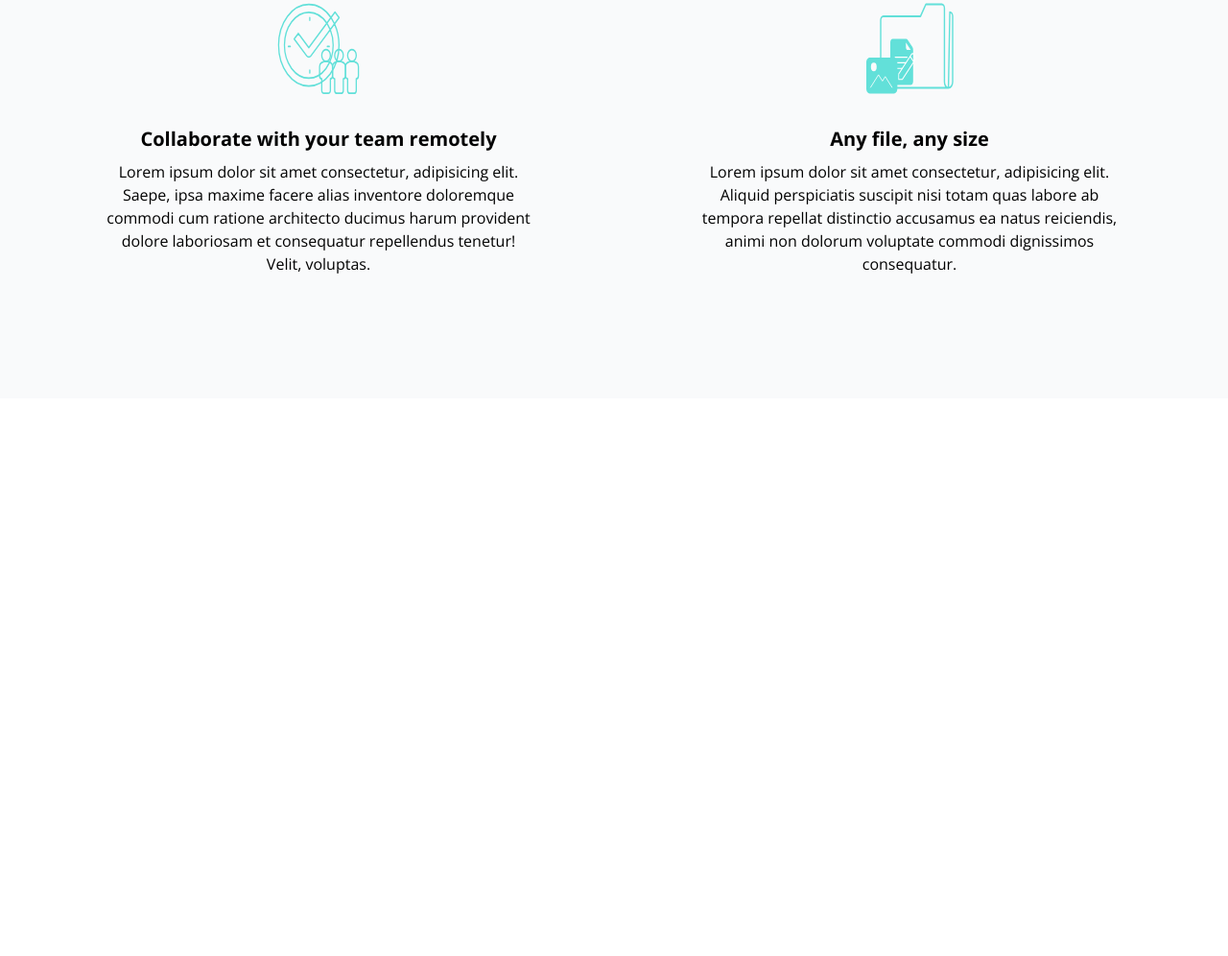
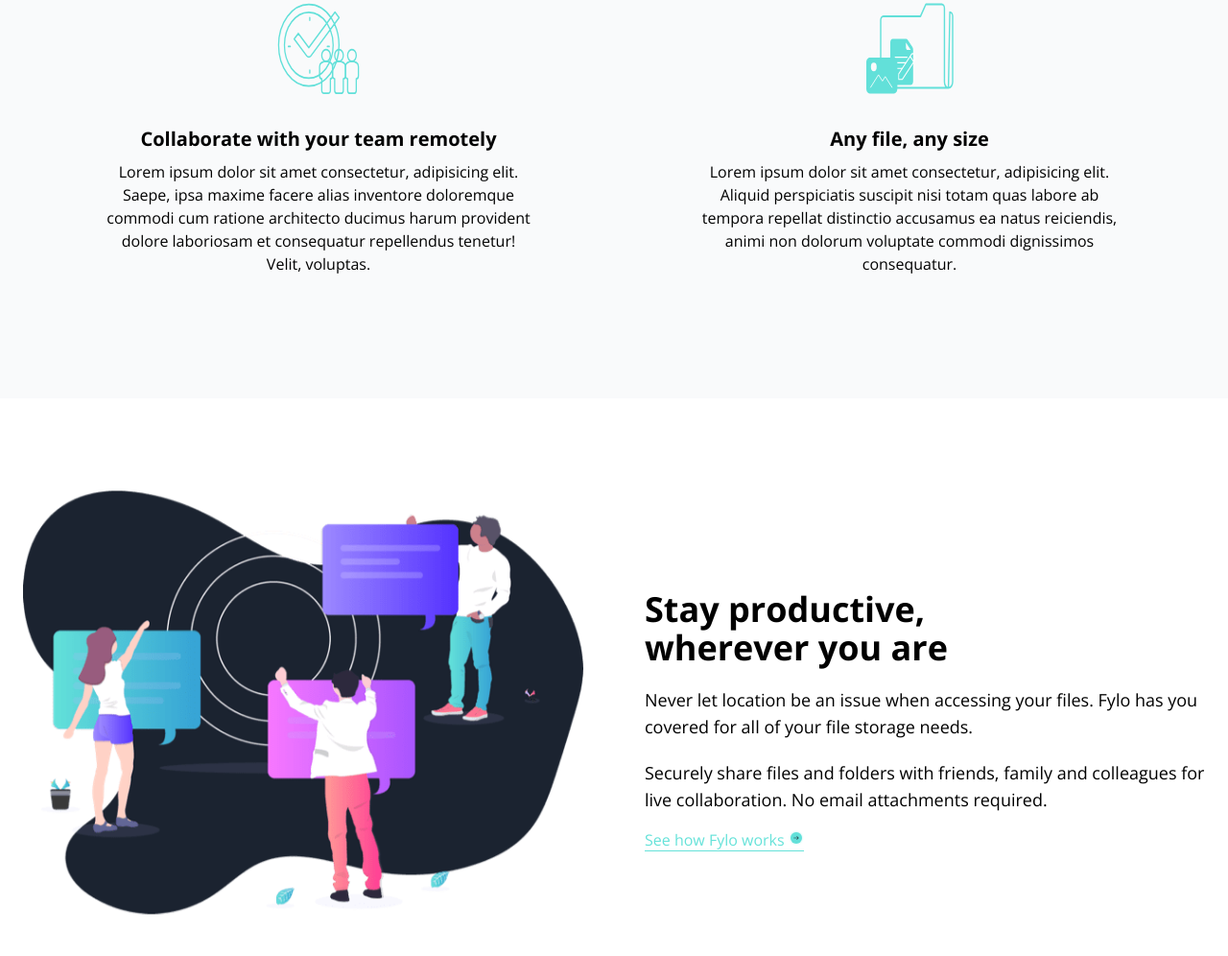
Before and after one commit to btsmith1212/fylo-website, a website: page index.html in a window 1280 px wide. Shown: the part 1683-2679 px from the top of the page at 96% size. Before the commit the page ends 2098 px from the top, so only its background shows below. Drawn offline with nearby package versions, Linux system fonts and the light colour scheme.

Commit message:
added productive section

```diff
--- a/index.html
+++ b/index.html
@@ -139,5 +139,38 @@
         </div>
       </div>
     </section>
+    <!--productive section-->
+    <section id="productive" class="bg-white dark:bg-darkBlue">
+      <!--productive container-->
+      <div class="container flex flex-col items-center mx-auto px-6 pt-24 pb-32 md:flex-row md:space-x-16">
+        <!--image-->
+        <div class="md:w-1/2">
+          <img src="images/illustration-stay-productive.png" alt="" class="mb-10">
+        </div>
+        <!--content-->
+        <div class="flex flex-col items-start md:w-1/2">
+          <div class="flex flex-col space-y-5">
+            <h4 class="max-w-md text-xl font-bold md:text-4xl">
+              Stay productive, wherever you are
+            </h4>
+            <p class="text-md md:text-lg">
+              Never let location be an issue when accessing your files. Fylo has
+              you covered for all of your file storage needs.
+            </p>
+            <p class="text-md md:text-lg">
+              Securely share files and folders with friends, family and
+              colleagues for live collaboration. No email attachments required.
+            </p>
+          </div>
+          <!--link-->
+          <div class="block mt-4">
+            <a href="#" class="border-b border-accentCyan text-accentCyan">
+              See how Fylo works
+              <img src="images/icon-arrow.svg" alt="" class="inline pb-2">
+            </a>
+          </div>
+        </div>
+      </div>
+    </section>
 </body>
 </html>
```
Also changed, not shown: css/style.css.
